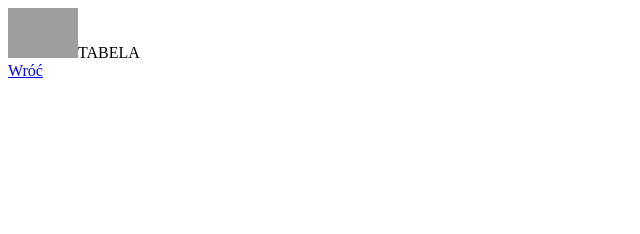
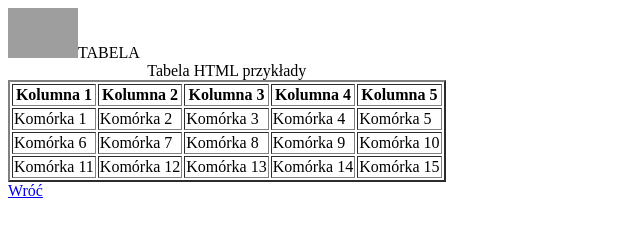
Before and after one commit to JulkaOstrowska1/WitrynyaplikacjePracownia, a plain HTML site: page Tabela_Ostrowska.html in a window 1280 px wide. Shown: the whole page, without its empty margins (0-640 px from the left). Drawn offline with Linux system fonts and the light colour scheme; grey boxes are pictures that could not be loaded.

Commit message:
Update Tabela_Ostrowska.html

```diff
--- a/Tabela_Ostrowska.html
+++ b/Tabela_Ostrowska.html
@@ -8,6 +8,45 @@
 	<body>
 <A><img src="https://th.bing.com/th/id/OIP.jDoILGXFRVW_YcZmePCfgAAAAA?rs=1&pid=ImgDetMain" border=0 width=70 height=50>TABELA</A>
 <br>
+</body>
+<body>
+<table border=2>
+ <caption>Tabela HTML przykłady</caption>
+ <thead>
+ <tr>
+ <th>Kolumna 1</th>
+ <th>Kolumna 2</th>
+ <th>Kolumna 3</th>
+ <th>Kolumna 4</th>
+ <th>Kolumna 5</th>
+ </tr>
+ </thead>
+ <tbody>
+ <tr>
+ <td>Komórka 1</td>
+ <td>Komórka 2</td>
+ <td>Komórka 3</td>
+ <td>Komórka 4</td>
+ <td>Komórka 5</td>
+ </tr>
+ <tr>
+ <td>Komórka 6</td>
+ <td>Komórka 7</td>
+ <td>Komórka 8</td>
+ <td>Komórka 9</td>
+ <td>Komórka 10</td>
+ </tr>
+ <tr>
+ <td>Komórka 11</td>
+ <td>Komórka 12</td>
+ <td>Komórka 13</td>
+ <td>Komórka 14</td>
+ <td>Komórka 15</td>
+ </tr>
+ </tbody>
+</table>
+</body>
+</html>
 <A HREF="index.html"> Wróć </A>
 <br>
 </body>
```
